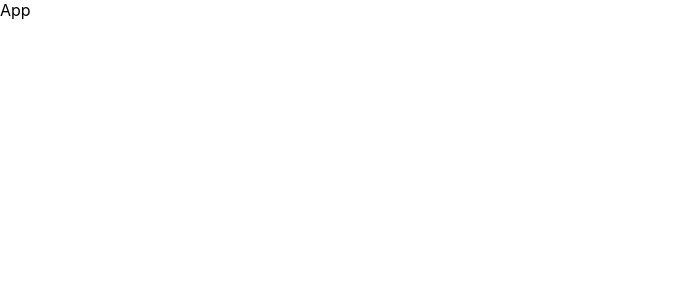
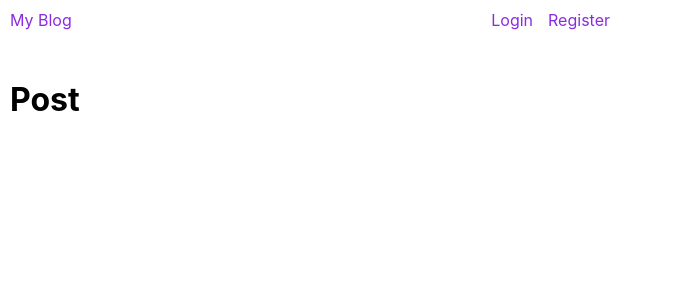
Before and after one commit to roguenomad/travel-blog, a React (Create React App) app in the folder client/: page / in a window 1280 px wide. Shown: the top 300 px of the page, without its empty margins (0-673 px from the left). Built offline with nearby package versions, Linux system fonts and the light colour scheme; the HTML template or start-up script is replaced by a standard one.

Commit message:
init routes

```diff
--- a/client/src/App.css
+++ b/client/src/App.css
@@ -0,0 +1,19 @@
+main {
+  padding: 10px;
+  max-width: 600px;
+  /* margin: 0 auto; centers text*/
+}
+header {
+  display: flex;
+  justify-content: space-between;
+  margin-bottom: 50px;
+}
+header a {
+  text-decoration: none;
+  color: blueviolet;
+}
+
+header nav {
+  display: flex;
+  gap: 15px
+}
--- a/client/src/App.js
+++ b/client/src/App.js
@@ -1,9 +1,18 @@
-import React from 'react'
+import './App.css';
+import Header from "./Header"
+import Post from "./Post";
+import Layout from "./Layouts"
+import { Route, Routes } from "react-router-dom";
 
 function App() {
   return (
-    <div>App</div>
-  )
+    <Routes>
+      <Route path = "/" element = { <Layout /> }>
+        <Route index element = { <Post /> } />
+        <Route path = { '/login' } element = { <div>login page</div> } />
+      </Route>
+    </Routes>
+  );
 }
 
-export default App
+export default App;
--- /dev/null
+++ b/client/src/Header.js
@@ -0,0 +1,13 @@
+import { Link } from "react-router-dom"
+
+export default function Header() {
+    return (
+        <header>
+        <a href=''> My Blog</a>
+        <nav>
+          <Link to='/login'>Login</Link>
+          <Link to=''>Register</Link>
+        </nav>
+      </header>
+    );
+}
--- /dev/null
+++ b/client/src/Layouts.js
@@ -0,0 +1,11 @@
+import Header from "./Header";
+import { Outlet } from "react-router-dom";
+
+export default function Layout() {
+    return (
+        <main>
+            <Header />
+            <Outlet />
+        </main>
+    );
+}
--- /dev/null
+++ b/client/src/Post.js
@@ -0,0 +1,7 @@
+export default function Post() {
+    return(
+        <div className="post">
+            <h1>Post</h1>
+        </div>
+    );
+}
--- a/client/src/index.js
+++ b/client/src/index.js
@@ -3,11 +3,14 @@ import ReactDOM from 'react-dom/client';
 import './index.css';
 import App from './App';
 import reportWebVitals from './reportWebVitals';
+import { BrowserRouter } from 'react-router-dom';
 
 const root = ReactDOM.createRoot(document.getElementById('root'));
 root.render(
   <React.StrictMode>
+    <BrowserRouter>
     <App />
+    </BrowserRouter>
   </React.StrictMode>
 );
 
```
